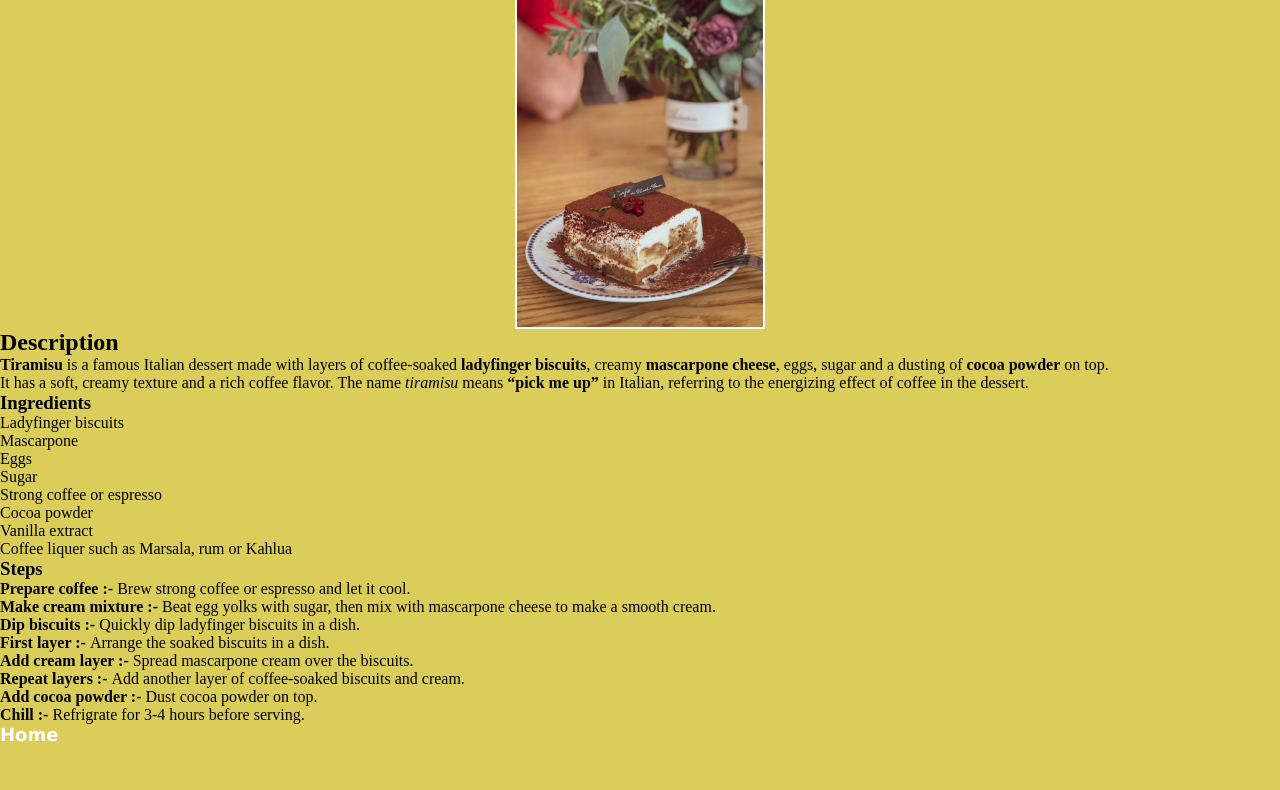
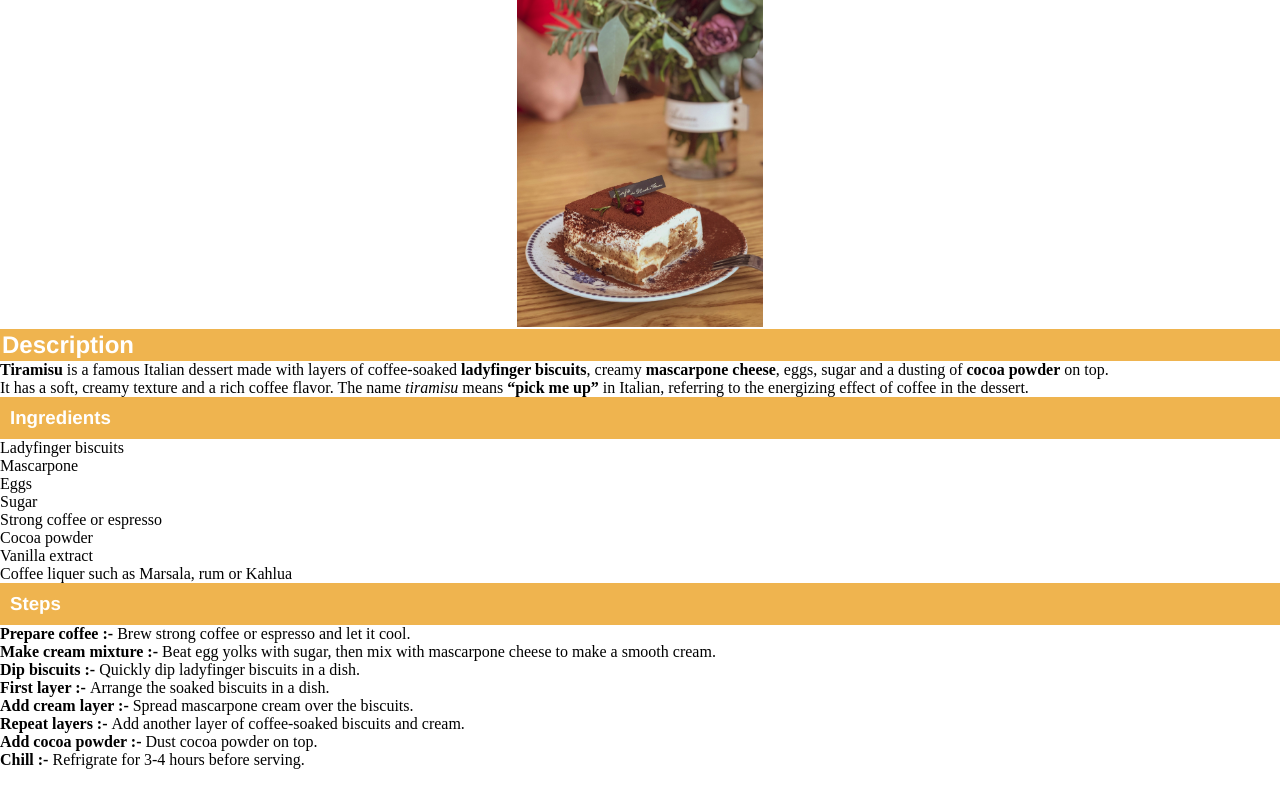
Before and after one commit to Vinit01r/odin_recipes, a plain HTML site: page recipes/Tiramisu.html in a window 1280 px wide. Shown: the part 80-870 px from the top of the page. Before the commit the page ends 825 px from the top, so only its background shows below. Drawn offline with Linux system fonts and the light colour scheme.

Commit message:
Remove background color, add style to sections heading

```diff
--- a/recipes/Tiramisu.html
+++ b/recipes/Tiramisu.html
@@ -38,6 +38,6 @@
         <li><strong>Chill :- </strong>Refrigrate for 3-4 hours before serving.</li>
     </ol>
 
-    <a href="../index.html">Home</a>
+    <a href="../index.html" class="home">Home</a>
 </body>
 </html>
--- a/style.css
+++ b/style.css
@@ -2,10 +2,6 @@
     box-sizing: border-box;
     margin: 0 auto;
     padding: 0;
-}
-
-body{
-    background-color: rgb(218, 205, 89);
 }
 
 h1{
@@ -32,3 +28,17 @@ img{
     height: auto;
     border: 2px solid white;
 }
+
+h2{
+    background-color: rgb(239, 180, 79);
+    color: white;
+    padding: 2px;
+    font-family: 'Franklin Gothic Medium', 'Arial Narrow', Arial, sans-serif;
+}
+
+h3{
+    background-color: rgb(239, 180, 79);
+    color: white;
+    padding: 10px;
+    font-family: 'Franklin Gothic Medium', 'Arial Narrow', Arial, sans-serif;
+}
```
